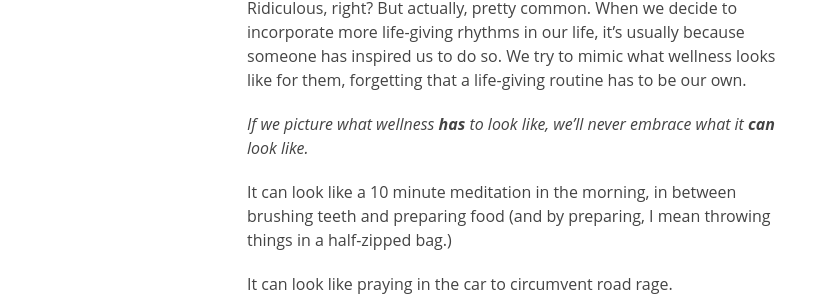
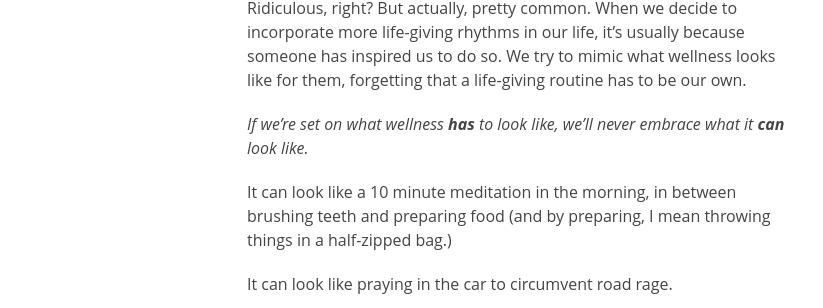
Before and after one commit to dreger/thelivingwell.co, a Jekyll site: the page built from _posts/be/2016-04-6-different.md, in a window 1280 px wide. Shown: the part 947-1255 px from the top of the page, without its empty margins (228-1051 px from the left). Built offline with Jekyll 4.4.1, drawn with Linux system fonts in a browser that asks for light colours.

Commit message:
Update 2016-04-6-different.md

```diff
--- a/_posts/be/2016-04-6-different.md
+++ b/_posts/be/2016-04-6-different.md
@@ -21,7 +21,7 @@ For years, I have wanted to be this person. Wake up, hear the birds singing with
 
 Ridiculous, right? But actually, pretty common. When we decide to incorporate more life-giving rhythms in our life, it’s usually because someone has inspired us to do so. We try to mimic what wellness looks like for them, forgetting that a life-giving routine has to be our own.
 
-_If we picture what wellness **has** to look like, we’ll never embrace what it **can** look like._
+_If we're set on what wellness **has** to look like, we’ll never embrace what it **can** look like._
 
 It can look like a 10 minute meditation in the morning, in between brushing teeth and preparing food (and by preparing, I mean throwing things in a half-zipped bag.)
 
```
